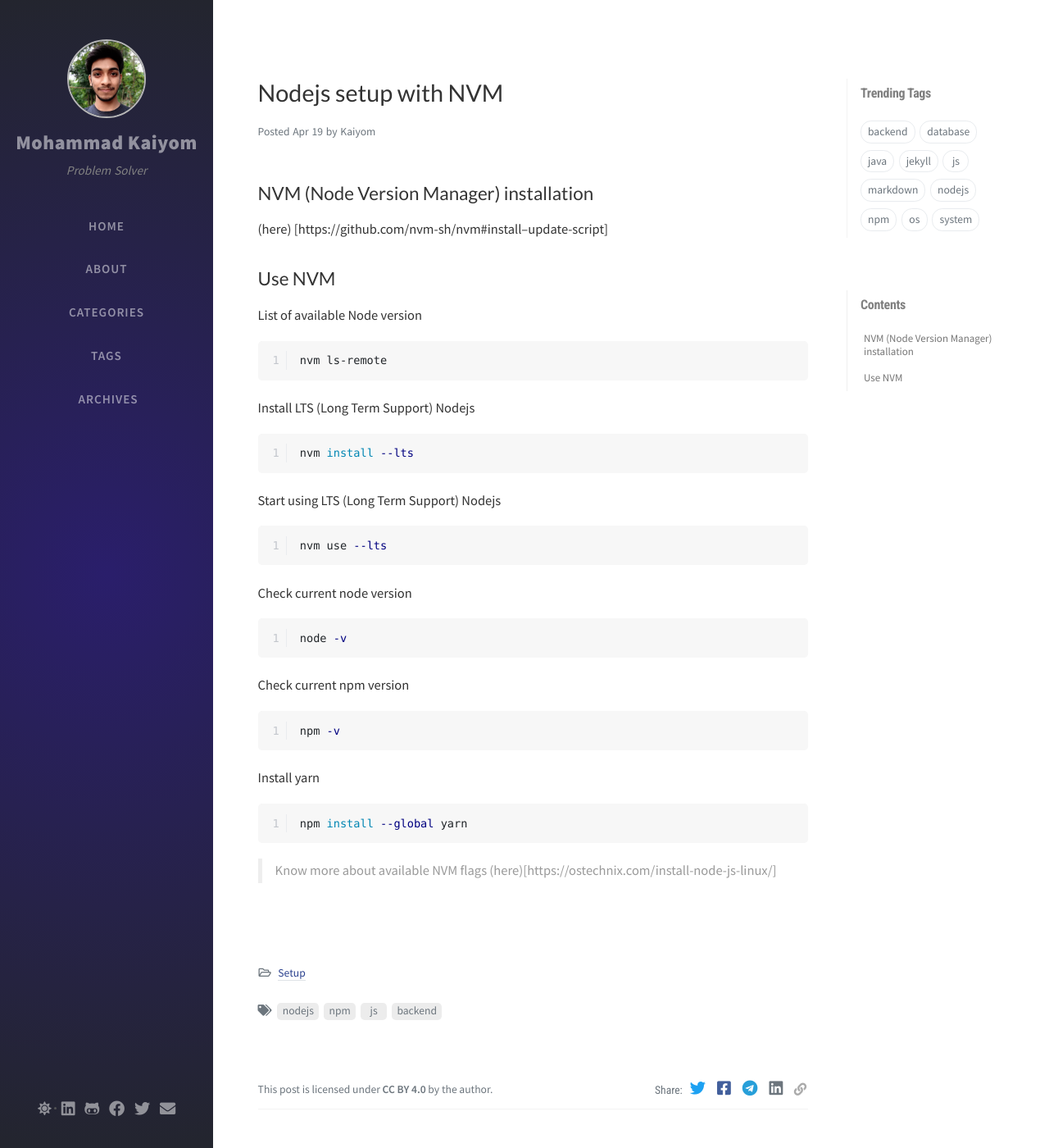
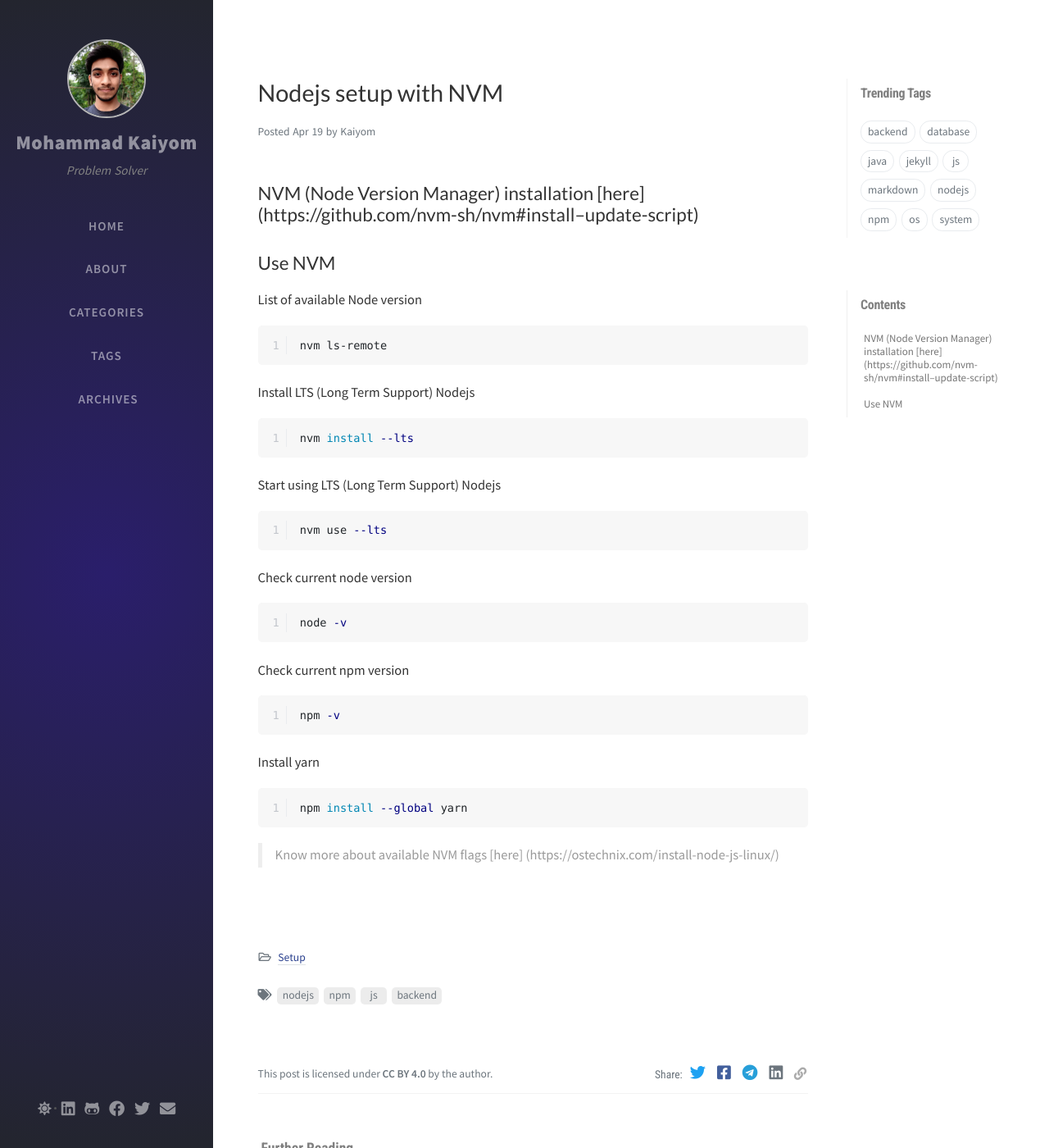
Before and after one commit to kaiyom/kaiyom.github.io, a Jekyll site: the page built from _posts/2022-04-20-nodejs-setup-with-nvm.md, in a window 1280 px wide and 1400 px high. Shown: the whole window at 82% size. Built offline with Jekyll 4.4.1, drawn with Linux system fonts in a browser that asks for light colours; nearby versions of some CDN libraries; comment, search, counter and statistics services are not loaded.

Commit message:
format error fixed

````diff
--- a/_posts/2022-04-20-nodejs-setup-with-nvm.md
+++ b/_posts/2022-04-20-nodejs-setup-with-nvm.md
@@ -10,8 +10,8 @@ tags:
   - backend
 ---
 
-## NVM (Node Version Manager) installation
-(here) [https://github.com/nvm-sh/nvm#install--update-script]
+
+## NVM (Node Version Manager) installation [here] (https://github.com/nvm-sh/nvm#install--update-script)
 
 ## Use NVM
 
@@ -45,4 +45,4 @@ Install yarn
 npm install --global yarn
 ```
 
-> Know more about available NVM flags (here)[https://ostechnix.com/install-node-js-linux/]
+> Know more about available NVM flags [here] (https://ostechnix.com/install-node-js-linux/)
````
